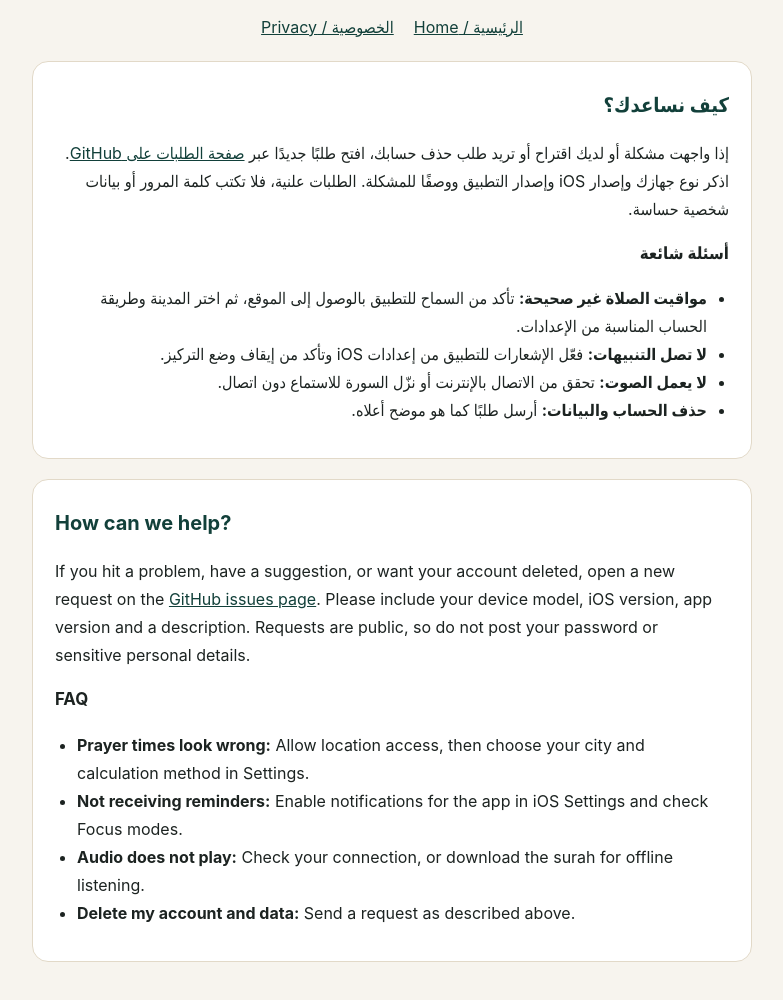
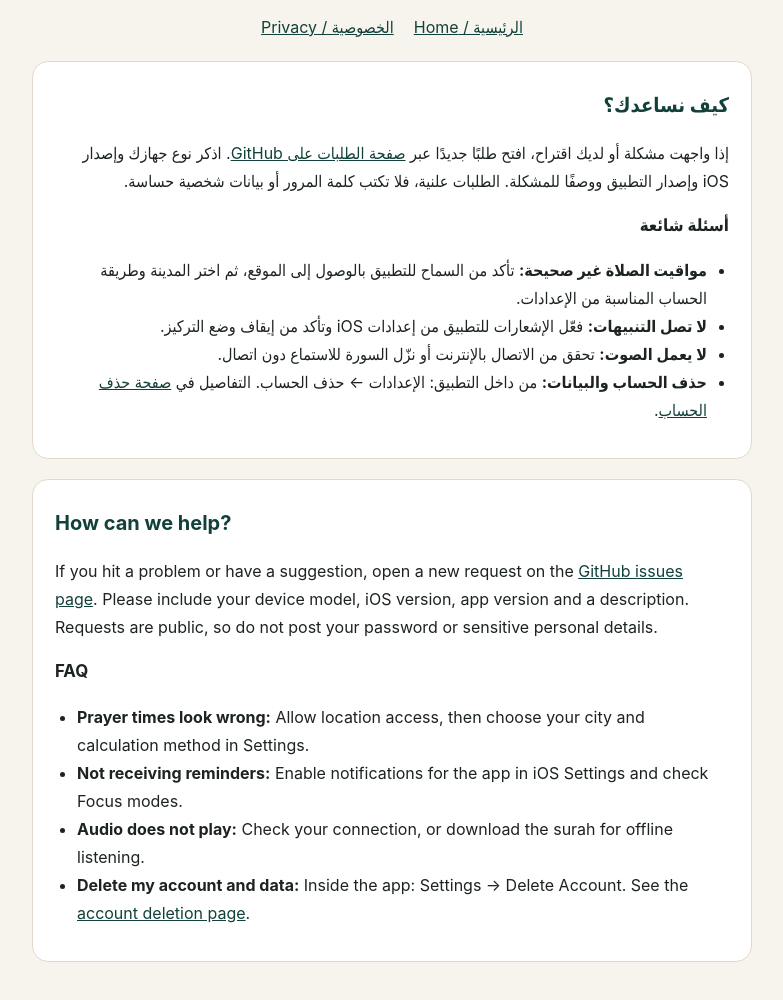
Before and after one commit to omda07/halqet-elzekr, a plain HTML site: page support.html in a window 1280 px wide. Shown: the part 160-1160 px from the top of the page, without its empty margins (248-1031 px from the left). Drawn offline with Linux system fonts and the light colour scheme.

Commit message:
Link account deletion page and update deletion instructions

```diff
--- a/support.html
+++ b/support.html
@@ -6,24 +6,24 @@
 <nav><a href="./">الرئيسية / Home</a><a href="privacy.html">الخصوصية / Privacy</a></nav>
 <section dir="rtl" lang="ar">
 <h2>كيف نساعدك؟</h2>
-<p>إذا واجهت مشكلة أو لديك اقتراح أو تريد طلب حذف حسابك، افتح طلبًا جديدًا عبر <a href="https://github.com/omda07/halqet-elzekr/issues/new">صفحة الطلبات على GitHub</a>. اذكر نوع جهازك وإصدار iOS وإصدار التطبيق ووصفًا للمشكلة. الطلبات علنية، فلا تكتب كلمة المرور أو بيانات شخصية حساسة.</p>
+<p>إذا واجهت مشكلة أو لديك اقتراح، افتح طلبًا جديدًا عبر <a href="https://github.com/omda07/halqet-elzekr/issues/new">صفحة الطلبات على GitHub</a>. اذكر نوع جهازك وإصدار iOS وإصدار التطبيق ووصفًا للمشكلة. الطلبات علنية، فلا تكتب كلمة المرور أو بيانات شخصية حساسة.</p>
 <h3>أسئلة شائعة</h3>
 <ul>
 <li><b>مواقيت الصلاة غير صحيحة:</b> تأكد من السماح للتطبيق بالوصول إلى الموقع، ثم اختر المدينة وطريقة الحساب المناسبة من الإعدادات.</li>
 <li><b>لا تصل التنبيهات:</b> فعّل الإشعارات للتطبيق من إعدادات iOS وتأكد من إيقاف وضع التركيز.</li>
 <li><b>لا يعمل الصوت:</b> تحقق من الاتصال بالإنترنت أو نزّل السورة للاستماع دون اتصال.</li>
-<li><b>حذف الحساب والبيانات:</b> أرسل طلبًا كما هو موضح أعلاه.</li>
+<li><b>حذف الحساب والبيانات:</b> من داخل التطبيق: الإعدادات ← حذف الحساب. التفاصيل في <a href="https://omda07.github.io/HalqetElZekrDeletion/">صفحة حذف الحساب</a>.</li>
 </ul>
 </section>
 <section dir="ltr" lang="en">
 <h2>How can we help?</h2>
-<p>If you hit a problem, have a suggestion, or want your account deleted, open a new request on the <a href="https://github.com/omda07/halqet-elzekr/issues/new">GitHub issues page</a>. Please include your device model, iOS version, app version and a description. Requests are public, so do not post your password or sensitive personal details.</p>
+<p>If you hit a problem or have a suggestion, open a new request on the <a href="https://github.com/omda07/halqet-elzekr/issues/new">GitHub issues page</a>. Please include your device model, iOS version, app version and a description. Requests are public, so do not post your password or sensitive personal details.</p>
 <h3>FAQ</h3>
 <ul>
 <li><b>Prayer times look wrong:</b> Allow location access, then choose your city and calculation method in Settings.</li>
 <li><b>Not receiving reminders:</b> Enable notifications for the app in iOS Settings and check Focus modes.</li>
 <li><b>Audio does not play:</b> Check your connection, or download the surah for offline listening.</li>
-<li><b>Delete my account and data:</b> Send a request as described above.</li>
+<li><b>Delete my account and data:</b> Inside the app: Settings → Delete Account. See the <a href="https://omda07.github.io/HalqetElZekrDeletion/">account deletion page</a>.</li>
 </ul>
 </section>
 </main></body></html>
```
Also changed, not shown: index.html (+2 -1 lines), privacy.html (+2 -2 lines).
